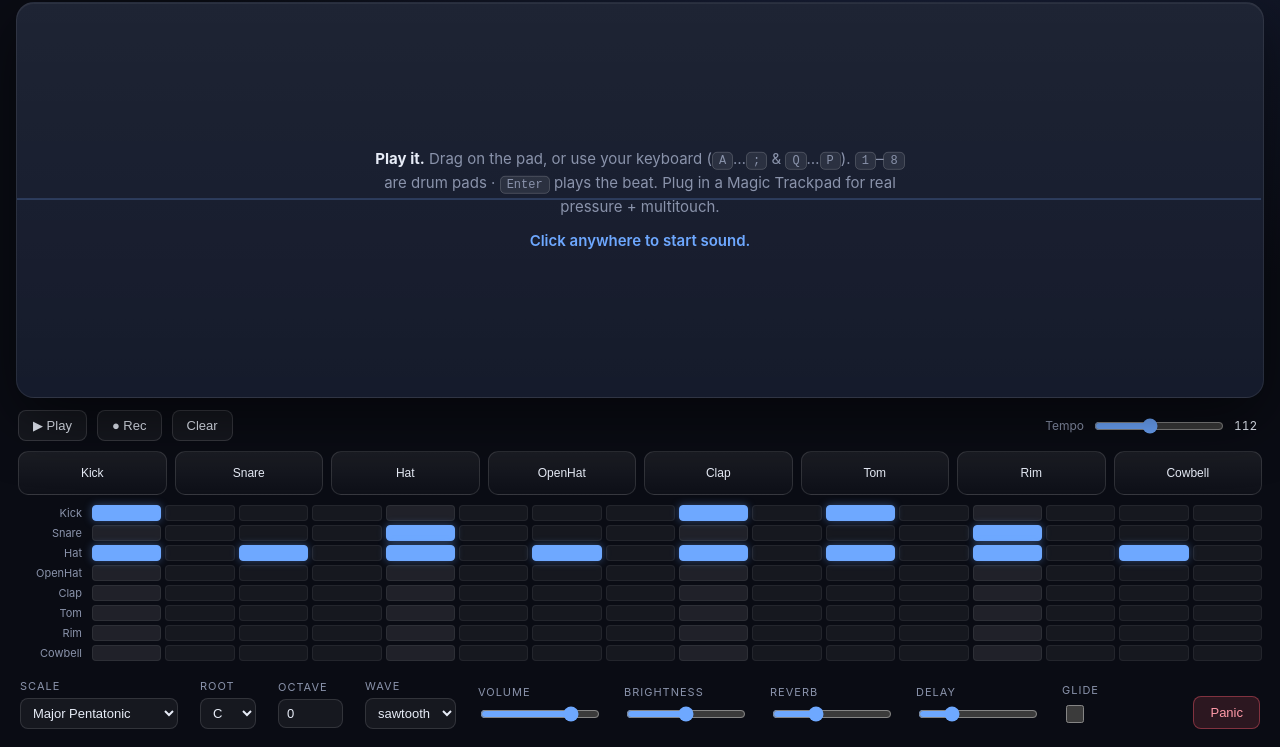
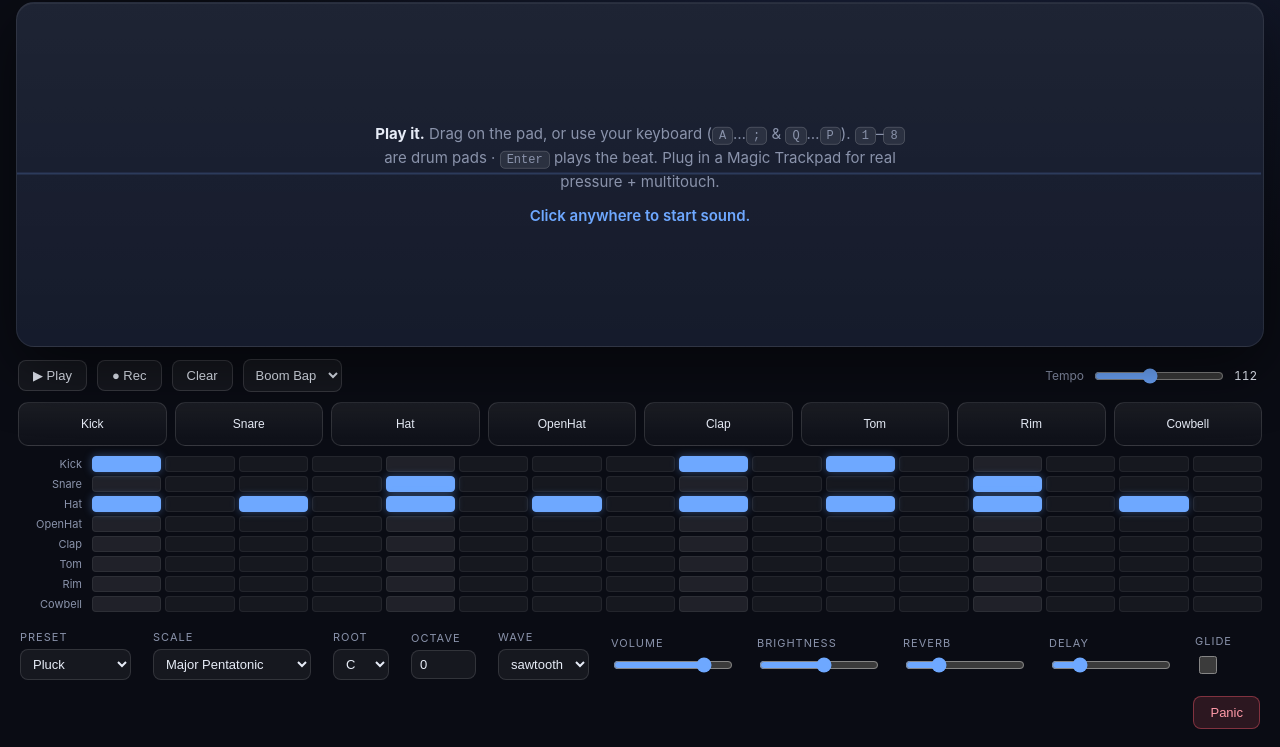
Before and after one commit to brendanwelsh/chumthesizer, a website built with Vite: page index.html in a window 1280 px wide. Shown: the part 53-800 px from the top of the page. Built offline with nearby package versions, Linux system fonts and the light colour scheme.

Commit message:
Add sound presets, drum patterns, persistence; name the instrument Ulanzi MagicPad
- 8 synth presets (Pluck, Warm Pad, Sub Bass, Bells, Lead, E-Piano, Stab, Dream
  Glide) via a Preset dropdown; each sets waveform, envelope, sub level, filter
  snap, reverb/delay. Voices gain a per-note filter-envelope ("snap") and a
  sub-oscillator level driven by the preset.
- 6 starter drum grooves (Boom Bap, Four Floor, Trap, Breakbeat, House, Empty)
  picker in the beat bar; sequencer gains setPattern + snapshot/restore.
- Settings, tempo, and the beat persist to localStorage and restore on launch.
- Mouse/cursor play is now expressive: vertical position drives dynamics
  (louder/brighter higher up); pen & touch still use real force.
- Instrument named "Ulanzi MagicPad" (window/app title + brand); repo stays
  magic-trackpad-synth.

```diff
--- a/electron/main.cjs
+++ b/electron/main.cjs
@@ -11,7 +11,7 @@ function createWindow() {
     width: 1180,
     height: 760,
     backgroundColor: "#0a0c14",
-    title: "magic-trackpad-synth",
+    title: "Ulanzi MagicPad",
     webPreferences: { sandbox: false },
   });
 
--- /dev/null
+++ b/src/audio/patterns.ts
@@ -0,0 +1,16 @@
+/** Named 16-step drum patterns. Track order matches DRUM_NAMES:
+ *  0 Kick · 1 Snare · 2 Hat · 3 OpenHat · 4 Clap · 5 Tom · 6 Rim · 7 Cowbell.
+ *  Each entry lists the steps that fire for that track. */
+export interface DrumPattern {
+  name: string;
+  hits: number[][];
+}
+
+export const PATTERNS: DrumPattern[] = [
+  { name: "Boom Bap", hits: [[0, 8, 10], [4, 12], [0, 2, 4, 6, 8, 10, 12, 14], [], [], [], [], []] },
+  { name: "Four Floor", hits: [[0, 4, 8, 12], [], [], [2, 6, 10, 14], [4, 12], [], [], []] },
+  { name: "Trap", hits: [[0, 7, 10], [4, 12], [0, 2, 3, 4, 6, 8, 10, 11, 12, 14], [], [], [], [], []] },
+  { name: "Breakbeat", hits: [[0, 10], [4, 12], [0, 2, 4, 6, 8, 10, 12, 14], [], [], [6], [2, 14], []] },
+  { name: "House", hits: [[0, 4, 8, 12], [], [], [2, 6, 10, 14], [4, 12], [], [], []] },
+  { name: "Empty", hits: [[], [], [], [], [], [], [], []] },
+];
--- /dev/null
+++ b/src/audio/presets.ts
@@ -0,0 +1,43 @@
+import { params } from "../state";
+
+export interface Preset {
+  name: string;
+  waveform: OscillatorType;
+  attack: number;
+  release: number;
+  brightness: number;
+  reverb: number;
+  delay: number;
+  subLevel: number;
+  filterEnv: number;
+  filterDecay: number;
+  octave?: number;
+  glide?: boolean;
+}
+
+export const PRESETS: Preset[] = [
+  { name: "Pluck",     waveform: "sawtooth", attack: 0.005, release: 0.28, brightness: 0.55, reverb: 0.25, delay: 0.20, subLevel: 0.30, filterEnv: 0.8, filterDecay: 0.18 },
+  { name: "Warm Pad",  waveform: "sawtooth", attack: 0.5,   release: 1.4,  brightness: 0.32, reverb: 0.6,  delay: 0.30, subLevel: 0.40, filterEnv: 0.0, filterDecay: 0.3 },
+  { name: "Sub Bass",  waveform: "triangle", attack: 0.005, release: 0.22, brightness: 0.18, reverb: 0.1,  delay: 0.05, subLevel: 0.9,  filterEnv: 0.3, filterDecay: 0.12, octave: -1 },
+  { name: "Bells",     waveform: "sine",     attack: 0.005, release: 1.6,  brightness: 0.8,  reverb: 0.6,  delay: 0.35, subLevel: 0.15, filterEnv: 0.6, filterDecay: 0.5 },
+  { name: "Lead",      waveform: "square",   attack: 0.01,  release: 0.4,  brightness: 0.6,  reverb: 0.2,  delay: 0.35, subLevel: 0.30, filterEnv: 0.4, filterDecay: 0.25 },
+  { name: "E-Piano",   waveform: "triangle", attack: 0.01,  release: 0.6,  brightness: 0.5,  reverb: 0.4,  delay: 0.15, subLevel: 0.40, filterEnv: 0.5, filterDecay: 0.3 },
+  { name: "Stab",      waveform: "sawtooth", attack: 0.005, release: 0.18, brightness: 0.7,  reverb: 0.15, delay: 0.10, subLevel: 0.30, filterEnv: 0.9, filterDecay: 0.1 },
+  { name: "Dream Glide", waveform: "sawtooth", attack: 0.2, release: 1.0,  brightness: 0.45, reverb: 0.7,  delay: 0.40, subLevel: 0.35, filterEnv: 0.2, filterDecay: 0.4, glide: true },
+];
+
+/** Mutates params to match a preset. Caller then pushes to the engine + UI. */
+export function applyPreset(p: Preset): void {
+  params.waveform = p.waveform;
+  params.attack = p.attack;
+  params.release = p.release;
+  params.brightness = p.brightness;
+  params.reverb = p.reverb;
+  params.delay = p.delay;
+  params.subLevel = p.subLevel;
+  params.filterEnv = p.filterEnv;
+  params.filterDecay = p.filterDecay;
+  params.glide = p.glide ?? false;
+  if (p.octave !== undefined) params.octave = p.octave;
+  params.presetName = p.name;
+}
--- a/src/audio/sequencer.ts
+++ b/src/audio/sequencer.ts
@@ -36,6 +36,28 @@ export class Sequencer {
 
   clear(): void {
     for (const row of this.pattern) row.fill(false);
+  }
+
+  /** Replace the pattern from a list of fired steps per track. */
+  setPattern(hits: number[][]): void {
+    this.clear();
+    for (let tr = 0; tr < this.tracks && tr < hits.length; tr++) {
+      for (const step of hits[tr]) {
+        if (step >= 0 && step < this.steps) this.pattern[tr][step] = true;
+      }
+    }
+  }
+
+  /** Serialize / restore for persistence. */
+  snapshot(): boolean[][] {
+    return this.pattern.map((row) => row.slice());
+  }
+  restore(rows: boolean[][]): void {
+    if (!Array.isArray(rows) || rows.length !== this.tracks) return;
+    for (let tr = 0; tr < this.tracks; tr++) {
+      if (!Array.isArray(rows[tr]) || rows[tr].length !== this.steps) return;
+    }
+    this.pattern = rows.map((row) => row.slice());
   }
 
   start(): void {
--- a/src/input/pad.ts
+++ b/src/input/pad.ts
@@ -12,21 +12,21 @@ export function initPad(canvas: HTMLCanvasElement, sink: SurfaceSink): void {
     };
   };
 
-  // mouse has no pressure (reports 0.5 while down); give it a lively default
-  // and let vertical position drive timbre instead.
-  const pressureOf = (e: PointerEvent) =>
-    e.pointerType === "mouse" ? 0.7 : clamp01(e.pressure > 0 ? e.pressure : 0.5);
+  // mouse/trackpad-as-cursor report no real pressure, so let vertical position
+  // be the dynamics axis (higher = louder/brighter). Pen & touch use real force.
+  const pressureFor = (e: PointerEvent, y: number) =>
+    e.pointerType === "mouse" ? clamp01(0.25 + (1 - y) * 0.75) : clamp01(e.pressure > 0 ? e.pressure : 0.5);
 
   canvas.addEventListener("pointerdown", (e) => {
     canvas.setPointerCapture(e.pointerId);
     const { x, y } = norm(e);
-    sink.start({ id: `pad:${e.pointerId}`, x, y, pressure: pressureOf(e) });
+    sink.start({ id: `pad:${e.pointerId}`, x, y, pressure: pressureFor(e, y) });
   });
 
   canvas.addEventListener("pointermove", (e) => {
     if (e.buttons === 0 && e.pointerType === "mouse") return;
     const { x, y } = norm(e);
-    sink.move({ id: `pad:${e.pointerId}`, x, y, pressure: pressureOf(e) });
+    sink.move({ id: `pad:${e.pointerId}`, x, y, pressure: pressureFor(e, y) });
   });
 
   const end = (e: PointerEvent) => sink.end(`pad:${e.pointerId}`);
--- a/src/main.ts
+++ b/src/main.ts
@@ -1,8 +1,10 @@
 import "./styles.css";
 import type { Contact, SurfaceSink, DeviceStatus } from "./types";
+import { params } from "./state";
 import { Engine } from "./audio/engine";
 import { DrumKit } from "./audio/drums";
 import { Sequencer } from "./audio/sequencer";
+import { PRESETS, applyPreset } from "./audio/presets";
 import { initPad } from "./input/pad";
 import { initKeyboard } from "./input/keyboard";
 import { Visualizer } from "./ui/visualizer";
@@ -15,6 +17,11 @@ const engine = new Engine();
 const kit = new DrumKit(engine.ctx, engine.drumBus);
 const seq = new Sequencer(engine.ctx, kit);
 const contacts = new Map<string, Contact>();
+
+// restore the last session (or fall back to the default preset + groove)
+loadState();
+engine.applyParams();
+engine.setBrightness(params.brightness);
 
 const sink: SurfaceSink = {
   start(c) { contacts.set(c.id, c); engine.playXY(c.id, c.x, c.y, c.pressure); },
@@ -85,6 +92,32 @@ const kick = () => {
 window.addEventListener("pointerdown", kick);
 window.addEventListener("keydown", kick);
 
+// ── persistence ────────────────────────────────────────────────────────────
+const STORE_KEY = "ulanzi-magicpad.v1";
+
+function loadState(): void {
+  try {
+    const raw = localStorage.getItem(STORE_KEY);
+    if (!raw) { applyPreset(PRESETS[0]); return; }
+    const s = JSON.parse(raw);
+    if (s.params && typeof s.params === "object") Object.assign(params, s.params);
+    if (typeof s.bpm === "number") seq.bpm = clamp(s.bpm, 40, 240);
+    if (Array.isArray(s.pattern)) seq.restore(s.pattern);
+  } catch {
+    applyPreset(PRESETS[0]);
+  }
+}
+
+function saveState(): void {
+  try {
+    localStorage.setItem(STORE_KEY, JSON.stringify({ params, bpm: seq.bpm, pattern: seq.snapshot() }));
+  } catch {
+    /* storage unavailable — fine */
+  }
+}
+setInterval(saveState, 2500);
+window.addEventListener("beforeunload", saveState);
+
 function clamp(v: number, lo: number, hi: number): number {
   return v < lo ? lo : v > hi ? hi : v;
 }
--- a/src/state.ts
+++ b/src/state.ts
@@ -23,7 +23,15 @@ export interface Params {
   /** seconds */
   attack: number;
   release: number;
-}
+  /** 0..1 weight of the sub oscillator (body / bass) */
+  subLevel: number;
+  /** 0..1 extra filter brightness at note onset (pluck snap) */
+  filterEnv: number;
+  /** seconds for that snap to fall back */
+  filterDecay: number;
+  /** name of the active synth preset */
+  presetName: string;
+};
 
 export const params: Params = {
   waveform: "sawtooth",
@@ -38,4 +46,8 @@ export const params: Params = {
   spread: 15,
   attack: 0.01,
   release: 0.35,
+  subLevel: 0.35,
+  filterEnv: 0.0,
+  filterDecay: 0.2,
+  presetName: "Pluck",
 };
--- a/src/styles.css
+++ b/src/styles.css
@@ -123,6 +123,14 @@ body.started .hint { opacity: 0; }
 .transport button:hover { border-color: rgba(255,255,255,0.3); }
 .transport .play.on { background: rgba(110,168,255,0.2); border-color: var(--accent); color: var(--accent); }
 .transport .rec.on { background: rgba(255,90,110,0.2); border-color: #ff5a6e; color: #ff9aa8; }
+.transport select {
+  background: rgba(255,255,255,0.05);
+  border: 1px solid rgba(255,255,255,0.14);
+  color: var(--ink);
+  border-radius: 8px;
+  padding: 7px 8px;
+  font-size: 13px;
+}
 .transport .tempo { display: flex; align-items: center; gap: 8px; margin-left: auto; color: var(--muted); font-size: 12px; }
 .transport .tempo input[type="range"] { width: 130px; accent-color: var(--accent); }
 .transport .bpm { color: var(--ink); font-variant-numeric: tabular-nums; min-width: 28px; }
--- a/src/ui/beat.ts
+++ b/src/ui/beat.ts
@@ -1,5 +1,6 @@
 import type { Sequencer } from "../audio/sequencer";
 import { DRUM_NAMES } from "../audio/drums";
+import { PATTERNS } from "../audio/patterns";
 
 /** The groovebox panel: transport, 8 finger-drum pads, and an 8×16 step grid
  *  with a live playhead. Returns `hit(i)` so the keyboard and Ulanzi buttons
@@ -22,10 +23,15 @@ export function initBeat(root: HTMLElement, seq: Sequencer): { hit: (i: number)
   tempo.oninput = () => { seq.bpm = Number(tempo.value); bpmLabel.textContent = tempo.value; };
   tempoWrap.append(tempo, bpmLabel);
 
+  const pattern = document.createElement("select");
+  pattern.className = "pattern-sel";
+  PATTERNS.forEach((p, i) => pattern.append(new Option(p.name, String(i))));
+  pattern.onchange = () => seq.setPattern(PATTERNS[Number(pattern.value)].hits);
+
   play.onclick = () => { seq.toggle(); play.textContent = seq.playing ? "■ Stop" : "▶ Play"; play.classList.toggle("on", seq.playing); };
   rec.onclick = () => { seq.recording = !seq.recording; rec.classList.toggle("on", seq.recording); };
   clear.onclick = () => seq.clear();
-  bar.append(play, rec, clear, tempoWrap);
+  bar.append(play, rec, clear, pattern, tempoWrap);
 
   // ── pads ──
   const pads = el("div", "pads");
--- a/src/ui/controls.ts
+++ b/src/ui/controls.ts
@@ -1,13 +1,16 @@
 import type { Engine } from "../audio/engine";
 import { params } from "../state";
 import { SCALES, NOTE_NAMES } from "../audio/scales";
+import { PRESETS, applyPreset } from "../audio/presets";
 
 /** Builds the bottom control bar and keeps it in sync. Returns a `refresh` you
- *  call whenever params change from elsewhere (keyboard shortcuts, the dial). */
+ *  call whenever params change from elsewhere (keyboard shortcuts, the dial,
+ *  loading a preset). */
 export function initControls(root: HTMLElement, engine: Engine): { refresh: () => void } {
   root.innerHTML = "";
 
   const refreshers: Array<() => void> = [];
+  const refresh = () => refreshers.forEach((fn) => fn());
 
   const group = (label: string, el: HTMLElement) => {
     const wrap = document.createElement("label");
@@ -18,6 +21,22 @@ export function initControls(root: HTMLElement, engine: Engine): { refresh: () =
     root.append(wrap);
     return wrap;
   };
+
+  // preset — applies a whole patch at once
+  const preset = document.createElement("select");
+  preset.className = "preset-sel";
+  PRESETS.forEach((p, i) => preset.append(new Option(p.name, String(i))));
+  preset.onchange = () => {
+    applyPreset(PRESETS[Number(preset.value)]);
+    engine.applyParams();
+    engine.setBrightness(params.brightness);
+    refresh();
+  };
+  refreshers.push(() => {
+    const idx = PRESETS.findIndex((p) => p.name === params.presetName);
+    preset.value = String(idx < 0 ? 0 : idx);
+  });
+  group("Preset", preset);
 
   // scale
   const scale = document.createElement("select");
@@ -82,7 +101,6 @@ export function initControls(root: HTMLElement, engine: Engine): { refresh: () =
   panic.onclick = () => engine.releaseAll();
   root.append(panic);
 
-  const refresh = () => refreshers.forEach((fn) => fn());
   refresh();
   return { refresh };
 }
```
Also changed, not shown: BUILD.md (+11 -2 lines), index.html (+3 -3 lines), src/audio/voice.ts (+8 -2 lines), README.md.
